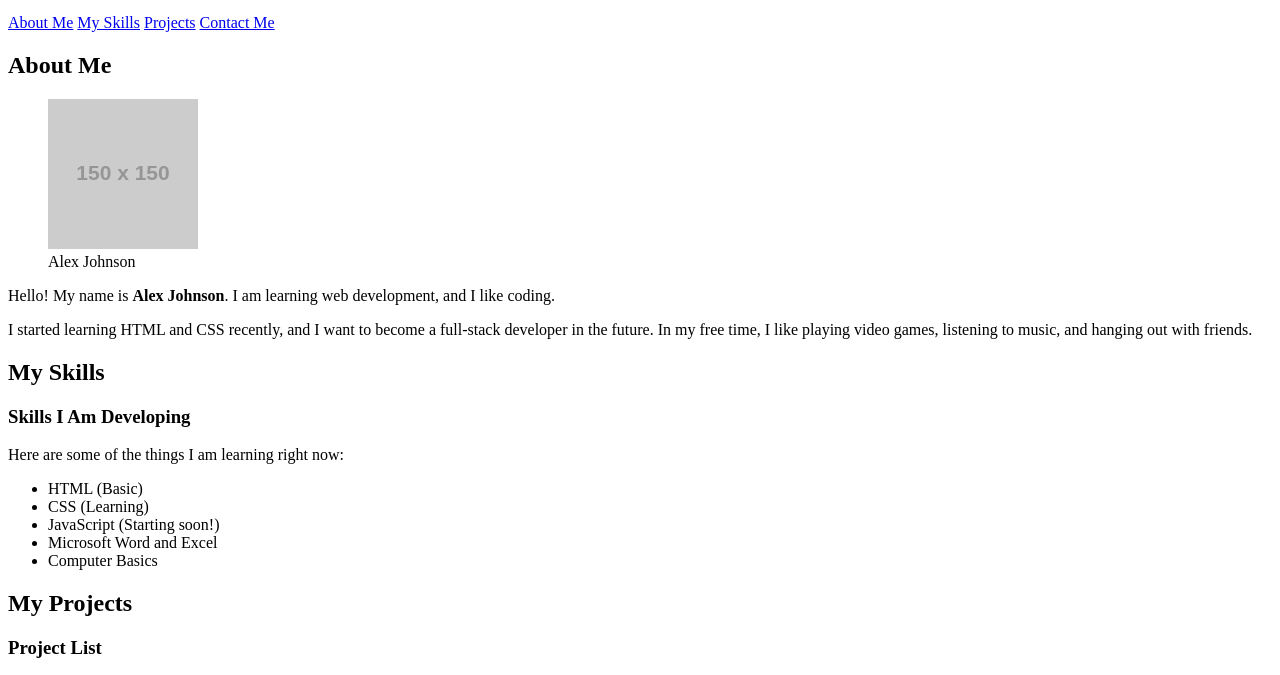
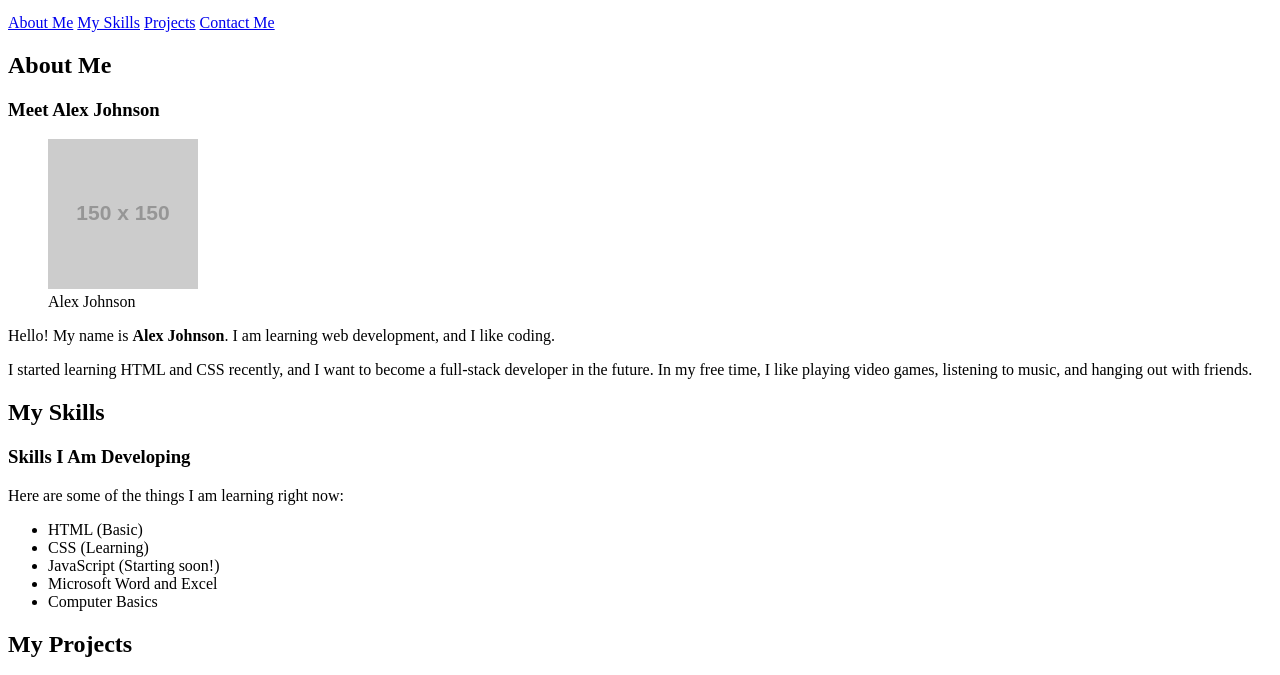
Before and after one commit to aylacangeles/it0043-semantic-portfolio, a plain HTML site: page ai-sample-corrected.html in a window 1280 px wide. Shown: the part 100-775 px from the top of the page. Drawn offline with Linux system fonts and the light colour scheme; placeholder pictures from the web are drawn by us.

Commit message:
Fix corrected portfolio validation

```diff
--- a/ai-sample-corrected.html
+++ b/ai-sample-corrected.html
@@ -24,6 +24,8 @@
     <h2>About Me</h2>
 
     <article>
+        <h3>Meet Alex Johnson</h3>
+
         <figure>
             <img
                 src="https://via.placeholder.com/150"
```
Lines whose indentation alone changed are shown as unchanged.
